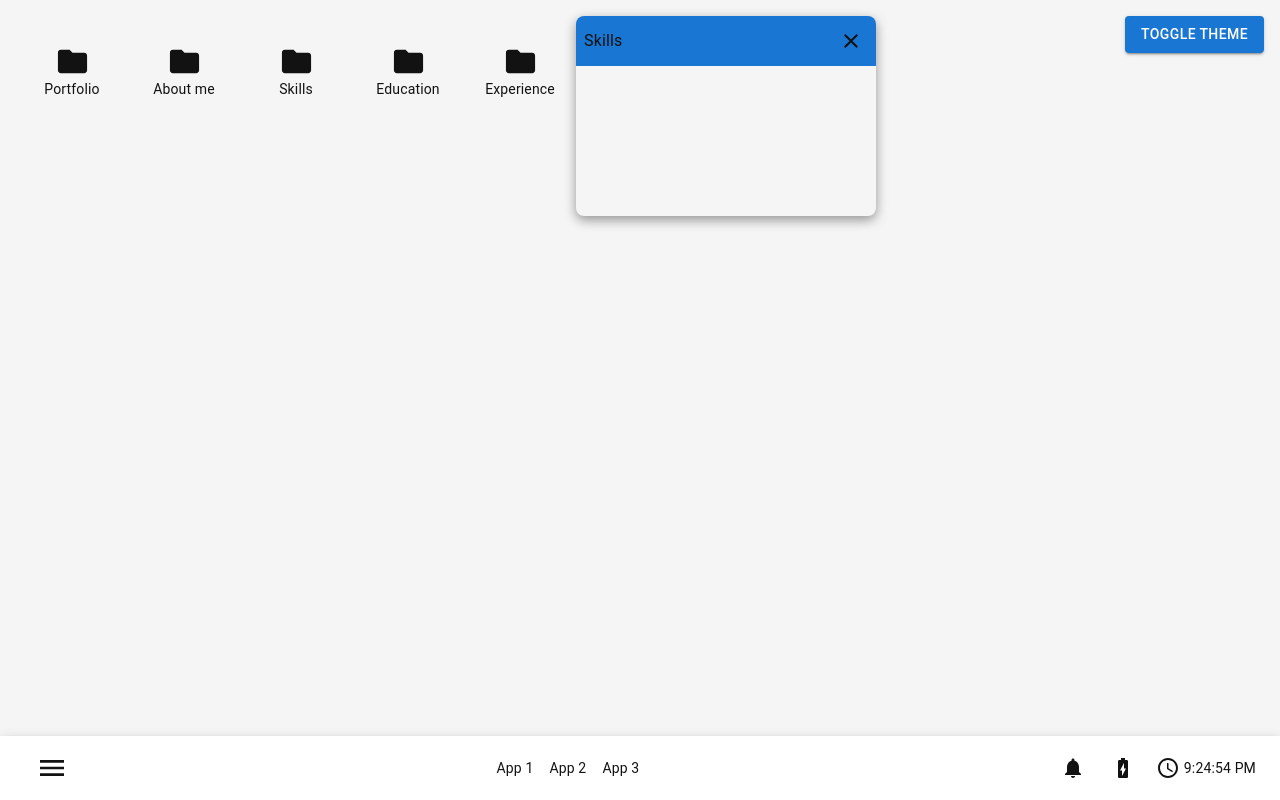
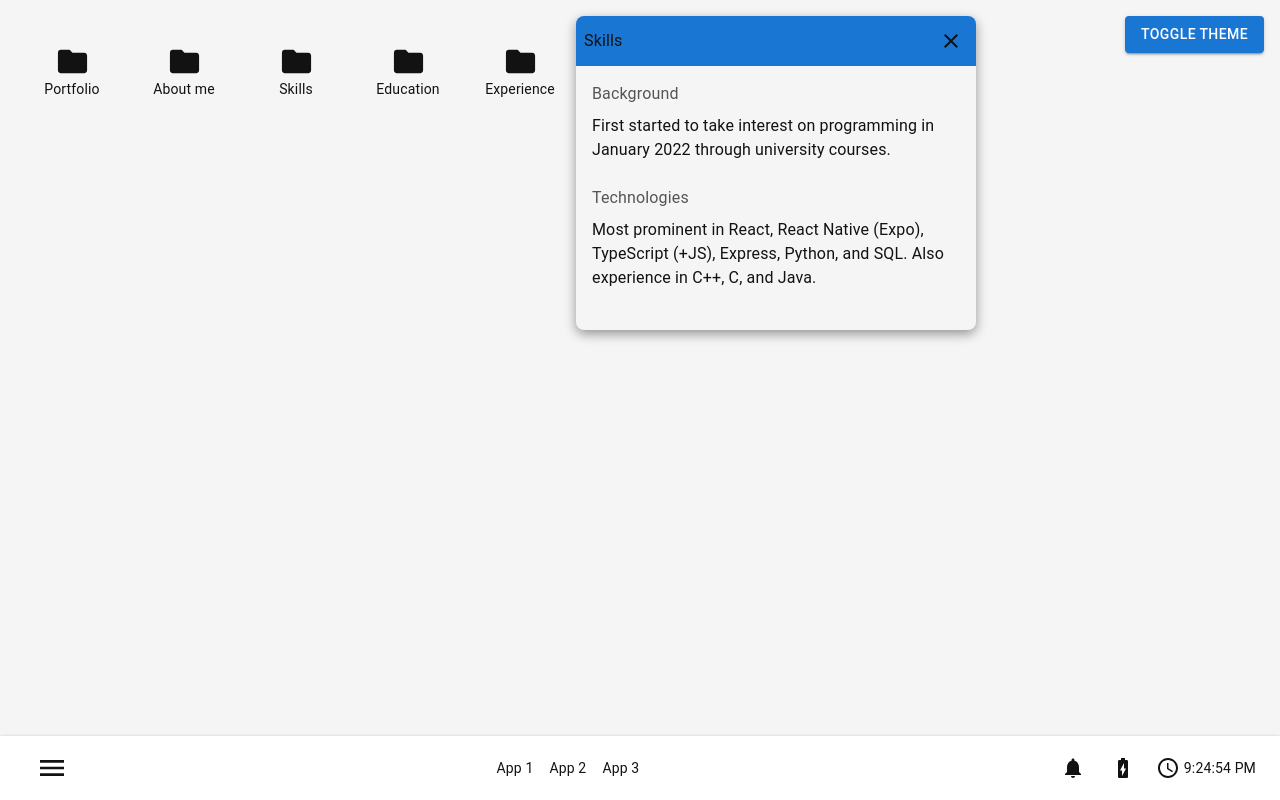
Before and after one commit to jaakkomaenpaa/portfolio, a React (Vite) app in the folder client/: page / in a window 1280 px wide. Both pictures are taken after a click on the element "Skills". Built offline with nearby package versions, Linux system fonts and the light colour scheme.

Commit message:
add folder content and centralize window management

```diff
--- a/client/src/App.tsx
+++ b/client/src/App.tsx
@@ -1,7 +1,7 @@
 import { Box, Button, CssBaseline, ThemeProvider } from '@mui/material'
 import Taskbar from './components/Taskbar'
 import Desktop from './components/Desktop'
-import { useThemeStore } from './stores/useThemeStore'
+import { useThemeStore } from './stores/ThemeStore'
 import { darkTheme, lightTheme } from './theme'
 
 const App = () => {
--- a/client/src/components/Desktop.tsx
+++ b/client/src/components/Desktop.tsx
@@ -1,18 +1,10 @@
-import { Box, IconButton, Typography } from '@mui/material'
+import { Box, Typography } from '@mui/material'
 import { styled } from '@mui/system'
-import { createRef, ReactNode, RefObject, useState } from 'react'
 import FolderIcon from '@mui/icons-material/Folder'
-import CloseIcon from '@mui/icons-material/Close'
-import Draggable from 'react-draggable'
 
 import DEFAULT_FOLDERS from '../folders'
-
-interface WindowProps {
-  id: number
-  title: string
-  content: ReactNode
-  dragRef: RefObject<HTMLDivElement>
-}
+import DraggableWindow from './DraggableWindow'
+import { useWindowStore } from '../stores/WindowStore'
 
 const StyledDesktop = styled(Box)(({ theme }) => ({
   position: 'relative',
@@ -37,32 +29,9 @@ const AppIcon = styled(Box)({
   '&:hover': { opacity: 0.8 },
 })
 
-const AppWindow = styled(Box)(({ theme }) => ({
-  position: 'absolute',
-  width: '300px',
-  minHeight: '200px',
-  backgroundColor: theme.palette.background.default,
-  color: theme.palette.text.primary,
-  boxShadow: '0px 4px 12px rgba(0, 0, 0, 0.4)',
-  borderRadius: '8px',
-  overflow: 'hidden',
-}))
-
 const Desktop = () => {
-  const [windows, setWindows] = useState<WindowProps[]>([])
-  const [nextId, setNextId] = useState<number>(1)
-
-  const openWindow = (title: string, content: ReactNode) => {
-    setWindows((prevWindows) => [
-      ...prevWindows,
-      { id: nextId, title, content, dragRef: createRef<HTMLDivElement>() },
-    ])
-    setNextId(nextId + 1)
-  }
-
-  const closeWindow = (id: number) => {
-    setWindows((prevWindows) => prevWindows.filter((window) => window.id !== id))
-  }
+  const { windows, actions } = useWindowStore()
+  const { openWindow, closeWindow } = actions
 
   return (
     <StyledDesktop>
@@ -74,32 +43,7 @@ const Desktop = () => {
       ))}
 
       {windows.map((window) => (
-        <Draggable nodeRef={window.dragRef} key={window.id}>
-          <div ref={window.dragRef}>
-            <AppWindow>
-              <Box
-                sx={{
-                  display: 'flex',
-                  justifyContent: 'space-between',
-                  alignItems: 'center',
-                  backgroundColor: 'primary.main',
-                  color: 'text.primary',
-                  padding: '8px',
-                }}
-              >
-                <Typography variant='subtitle1'>{window.title}</Typography>
-                <IconButton
-                  size='small'
-                  color='inherit'
-                  onClick={() => closeWindow(window.id)}
-                >
-                  <CloseIcon />
-                </IconButton>
-              </Box>
-              <Box sx={{ padding: '16px' }}>{window.content}</Box>
-            </AppWindow>
-          </div>
-        </Draggable>
+        <DraggableWindow window={window} closeWindow={closeWindow} />
       ))}
     </StyledDesktop>
   )
--- /dev/null
+++ b/client/src/components/DraggableWindow.tsx
@@ -0,0 +1,53 @@
+import { Box, IconButton, styled, Typography } from '@mui/material'
+import Draggable from 'react-draggable'
+import CloseIcon from '@mui/icons-material/Close'
+import { Window } from '../types'
+
+interface DraggableWindowProps {
+  window: Window
+  closeWindow: (id: number) => void
+}
+
+const AppWindow = styled(Box)(({ theme }) => ({
+  position: 'absolute',
+  width: '400px',
+  minHeight: '200px',
+  backgroundColor: theme.palette.background.default,
+  color: theme.palette.text.primary,
+  boxShadow: '0px 4px 12px rgba(0, 0, 0, 0.4)',
+  borderRadius: '8px',
+  overflow: 'hidden',
+}))
+
+const DraggableWindow = ({ window, closeWindow }: DraggableWindowProps) => {
+  return (
+    <Draggable nodeRef={window.dragRef} key={window.id}>
+      <div ref={window.dragRef}>
+        <AppWindow>
+          <Box
+            sx={{
+              display: 'flex',
+              justifyContent: 'space-between',
+              alignItems: 'center',
+              backgroundColor: 'primary.main',
+              color: 'text.primary',
+              padding: '8px',
+            }}
+          >
+            <Typography variant='subtitle1'>{window.title}</Typography>
+            <IconButton
+              size='small'
+              color='inherit'
+              onClick={() => closeWindow(window.id)}
+            >
+              <CloseIcon />
+            </IconButton>
+          </Box>
+          <Box sx={{ padding: '16px' }}>{window.content}</Box>
+        </AppWindow>
+      </div>
+    </Draggable>
+  )
+}
+
+export default DraggableWindow
--- a/client/src/components/Taskbar.tsx
+++ b/client/src/components/Taskbar.tsx
@@ -16,12 +16,13 @@ const Taskbar = () => {
   return (
     <AppBar
       position='fixed'
+      elevation={0}
       sx={{
         top: 'auto',
         bottom: 0,
         backgroundColor: 'background.paper',
         color: 'text.primary',
-        display: 'flex',
+        boxShadow: '0px 2px 4px rgba(0, 0, 0, 0.5)',
       }}
     >
       <Toolbar>
--- a/client/src/folders/AboutMe.tsx
+++ b/client/src/folders/AboutMe.tsx
@@ -1,7 +1,14 @@
-import { Box } from '@mui/material'
+import { Box, Typography } from '@mui/material'
 
 const AboutMe = () => {
-  return <Box></Box>
+  return (
+    <Box>
+      <Typography variant='body1'>
+        I'm a 24-year-old student in Tampere. I also play badminton at the Finnish
+        Championship level.
+      </Typography>
+    </Box>
+  )
 }
 
 export default AboutMe
--- a/client/src/folders/Experience.tsx
+++ b/client/src/folders/Experience.tsx
@@ -1,7 +1,46 @@
-import { Box } from '@mui/material'
+import { Box, Button, Typography } from '@mui/material'
+import { useWindowStore } from '../stores/WindowStore'
+
+const StartupWindow = () => {
+  return (
+    <Box>
+      <Typography sx={{ mb: 1, color: 'text.secondary' }}>General</Typography>
+      <Typography sx={{ mb: 3 }}>
+        Started working in a 4-person startup in April 2024 alongside studies as a
+        side business.
+      </Typography>
+      <Typography sx={{ mb: 1, color: 'text.secondary' }}>Role</Typography>
+      <Typography sx={{ mb: 3 }}>
+        My role is a software developer and I have had the main responsibility in
+        developing our mobile app and website.
+      </Typography>
+      <Typography sx={{ mb: 1, color: 'text.secondary' }}>Other</Typography>
+      <Typography sx={{ mb: 3 }}>
+        Cannot disclose the name and product until launch in January 2025.
+      </Typography>
+    </Box>
+  )
+}
 
 const Experience = () => {
-  return <Box></Box>
+  const { actions } = useWindowStore()
+  const { openWindow } = actions
+
+  return (
+    <Box>
+      <Button
+        variant='outlined'
+        sx={{
+          mb: 1,
+          color: 'text.primary',
+          cursor: 'pointer',
+        }}
+        onClick={() => openWindow('Startup', <StartupWindow />)}
+      >
+        Startup
+      </Button>
+    </Box>
+  )
 }
 
 export default Experience
--- a/client/src/folders/Skills.tsx
+++ b/client/src/folders/Skills.tsx
@@ -1,7 +1,20 @@
-import { Box } from '@mui/material'
+import { Box, Typography } from '@mui/material'
 
 const Skills = () => {
-  return <Box></Box>
+  return (
+    <Box>
+      <Typography sx={{ mb: 1, color: 'text.secondary' }}>Background</Typography>
+      <Typography sx={{ mb: 3 }} variant='body1'>
+        First started to take interest on programming in January 2022 through
+        university courses.
+      </Typography>
+      <Typography sx={{ mb: 1, color: 'text.secondary' }}>Technologies</Typography>
+      <Typography sx={{ mb: 3 }} variant='body1'>
+        Most prominent in React, React Native (Expo), TypeScript (+JS), Express,
+        Python, and SQL. Also experience in C++, C, and Java.
+      </Typography>
+    </Box>
+  )
 }
 
 export default Skills
--- a/client/src/stores/useThemeStore.ts
+++ b/client/src/stores/ThemeStore.ts
@@ -1,13 +1,13 @@
 import { create } from 'zustand'
 
-interface ThemeState {
+interface ThemeStore {
   isDarkMode: boolean
   toggleTheme: () => void
 }
 
 const savedTheme = localStorage.getItem('isDarkMode') === 'true'
 
-export const useThemeStore = create<ThemeState>((set) => ({
+export const useThemeStore = create<ThemeStore>((set) => ({
   isDarkMode: savedTheme || false,
   toggleTheme: () =>
     set((state) => {
--- /dev/null
+++ b/client/src/stores/WindowStore.ts
@@ -0,0 +1,39 @@
+import { createRef, ReactNode } from 'react'
+import { create } from 'zustand'
+import { Window } from '../types'
+
+interface WindowStore {
+  windows: Window[]
+  nextId: number
+  actions: {
+    openWindow: (title: string, content: ReactNode) => void
+    closeWindow: (id: number) => void
+  }
+}
+
+export const useWindowStore = create<WindowStore>((set, get) => ({
+  windows: [],
+  nextId: 1,
+  actions: {
+    openWindow: (title: string, content: ReactNode) => {
+      const { windows, nextId } = get()
+      const newWindow = {
+        id: nextId,
+        title,
+        content,
+        dragRef: createRef<HTMLDivElement>(),
+      }
+
+      set({
+        windows: [...windows, newWindow],
+        nextId: nextId + 1,
+      })
+    },
+    closeWindow: (id: number) => {
+      const { windows } = get()
+      set({
+        windows: windows.filter((window) => window.id !== id),
+      })
+    },
+  },
+}))
--- a/client/src/theme.ts
+++ b/client/src/theme.ts
@@ -30,8 +30,8 @@ export const darkTheme: Theme = createTheme({
       main: '#f48fb1', // Light pink
     },
     background: {
-      default: '#1e1e1e',
-      paper: '#121212',
+      default: '#2a2a2a',
+      paper: '#1e1e1e',
     },
     text: {
       primary: '#ffffff',
--- /dev/null
+++ b/client/src/types.ts
@@ -0,0 +1,8 @@
+import { ReactNode, RefObject } from 'react'
+
+export interface Window {
+  id: number
+  title: string
+  content: ReactNode
+  dragRef: RefObject<HTMLDivElement>
+}
```
Also changed, not shown: client/src/folders/Education.tsx (+77 -2 lines).
